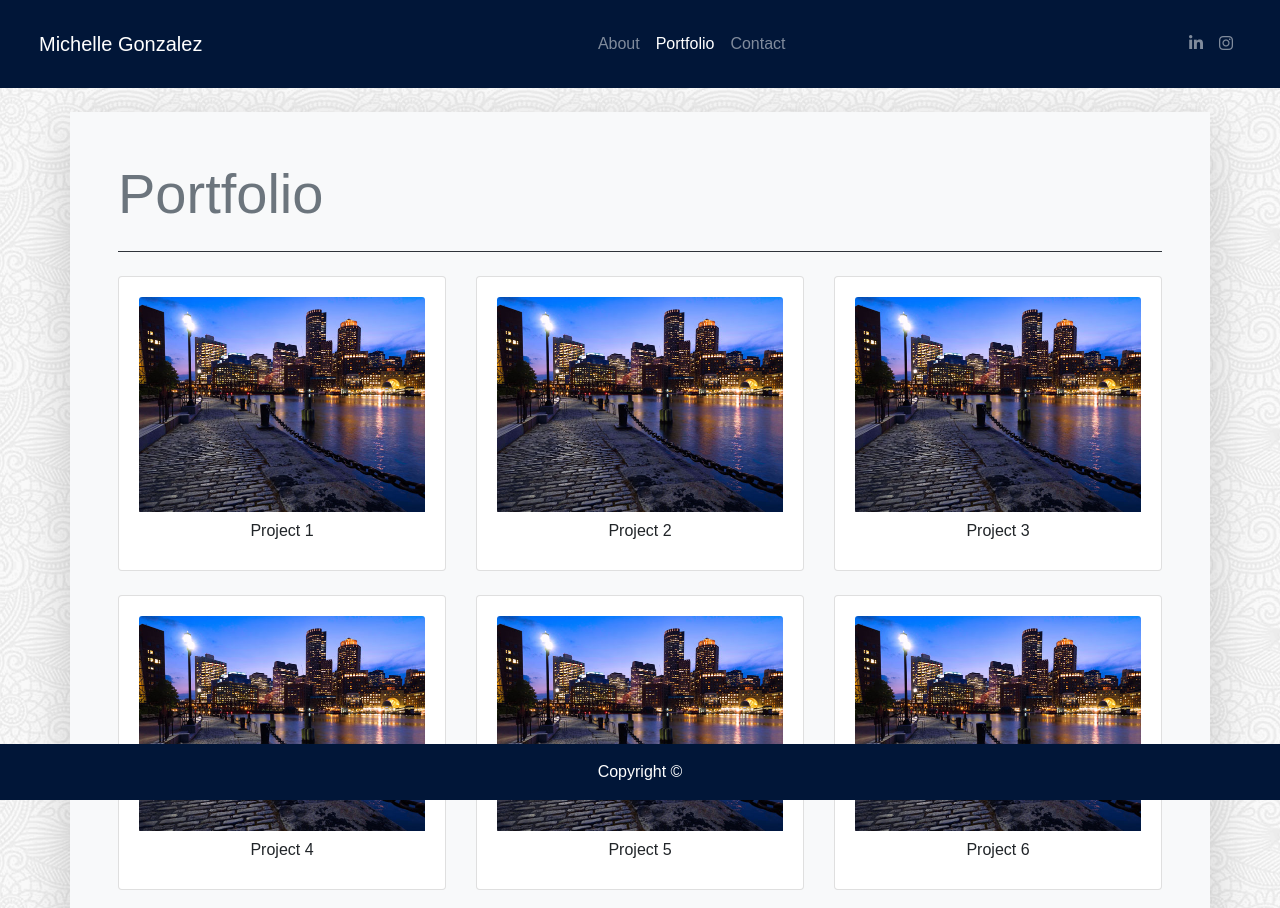
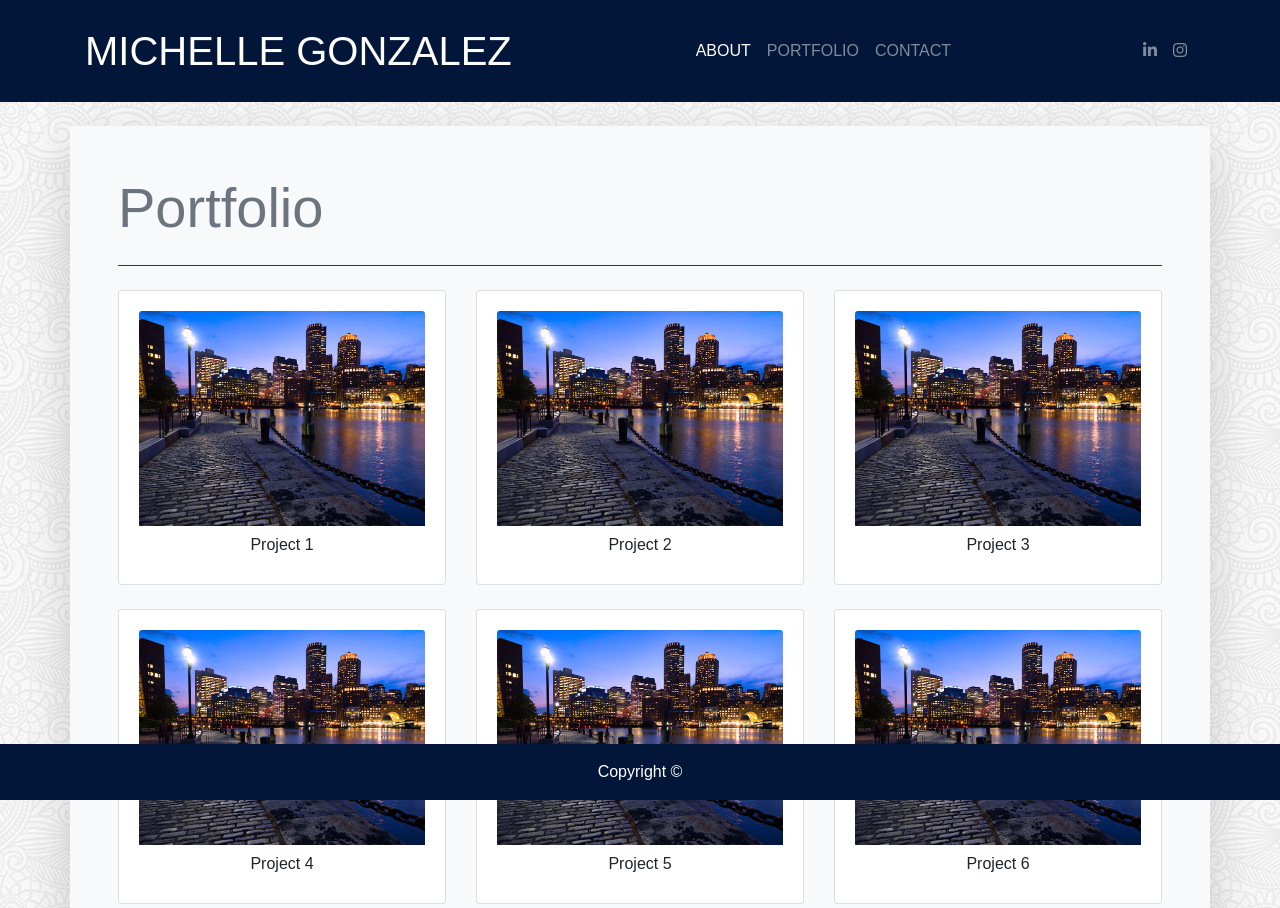
Before and after one commit to Michellegpedroza/Bootstrap-Portfolio, a plain HTML site: page portfolio.html in a window 1280 px wide. Shown: the top 908 px of the page. Drawn offline with nearby package versions, Linux system fonts and the light colour scheme.

Commit message:
styling changes to my NavBar. All letters caps & bigger fonts

```diff
--- a/Assets/style.css
+++ b/Assets/style.css
@@ -3,7 +3,6 @@
 body {
     background-image: url(./Photos/full-bloom.png);
 }
-
 
 /* navigation bar & footer color */
 
@@ -11,6 +10,9 @@ body {
     background-color: #011638;
 }
 
+#myName {
+    font-size: 40px;
+}
 
 /* profile image sizing */
 
--- a/portfolio.html
+++ b/portfolio.html
@@ -17,19 +17,21 @@
 
 
 <body>
+
     <!-- NavBar -->
-    <nav class="navbar navbar-dark navbar-expand-md justify-content-center mb-4 p-4 navColor">
-        <div class="container-fluid navColor">
-            <a href="./index.html" class="navbar-brand mr-0">Michelle Gonzalez</a>
+    <nav class="navbar navbar-dark navbar-expand-md mb-4 p-3 navColor">
+        <div class="container navColor">
+            <a href="./index.html" class="navbar-brand mr-0 lead text-uppercase" id="myName">Michelle Gonzalez</a>
             <button class="navbar-toggler ml-1" type="button" data-toggle="collapse" data-target="#navbarNavAltMarkup">
                 <span class="navbar-toggler-icon"></span>
             </button>
-            <div class="navbar-collapse collapse justify-content-center navColor" id="navbarNavAltMarkup">
+            <div class="navbar-collapse collapse justify-content-center text-uppercase navColor"
+                id="navbarNavAltMarkup">
                 <ul class="navbar-nav mx-auto text-center">
+                    <li class="nav-item active">
+                        <a class="nav-link " href="./index.html">About <span class="sr-only">Current</span></a>
+                    </li>
                     <li class="nav-item">
-                        <a class="nav-link" href="./index.html">About <span class="sr-only">Home</span></a>
-                    </li>
-                    <li class="nav-item active">
                         <a class="nav-link" href="./portfolio.html">Portfolio</a>
                     </li>
                     <li class="nav-item">
@@ -49,6 +51,7 @@
             </div>
         </div>
     </nav>
+
 
     <!-- Image Cards -->
 
```
Also changed, not shown: contact.html (+10 -9 lines), index.html (+5 -5 lines).
